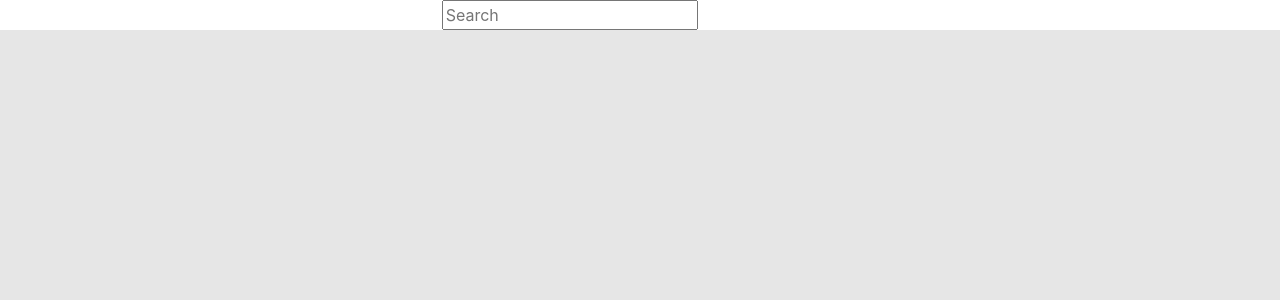
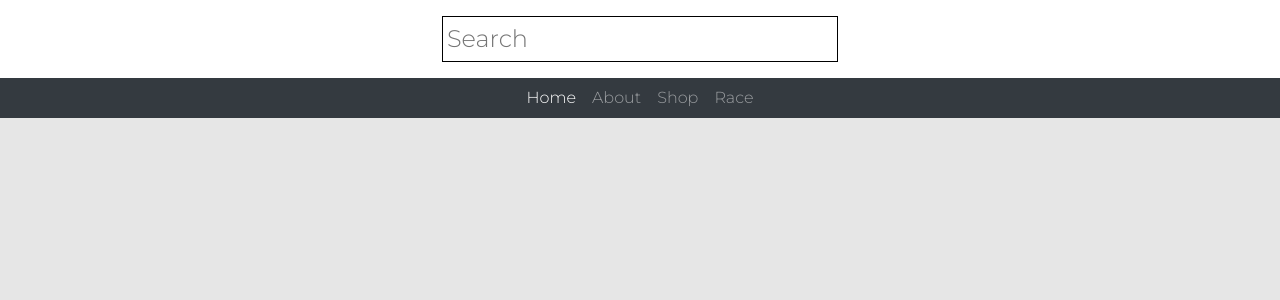
Before and after one commit to nmoore14/dev_projects, a PHP site: page / in a window 1280 px wide. Shown: the top 300 px of the page. Run offline with PHP 8.4, Linux system fonts and the light colour scheme.

Commit message:
Building the homepage

```diff
--- a/hurricane_cycles/web/hurricane_web_v1/ded_css/index.css
+++ b/hurricane_cycles/web/hurricane_web_v1/ded_css/index.css
@@ -1,8 +1,43 @@
+/*
+font-family: 'Montserrat', sans-serif;
+*/
+
 html {
 	background-color: #e6e6e6;
+	font-family: 'Montserrat', sans-serif;
+	font-size: 12pt;
 }
 
 body {
 	margin: 0;
 	padding: 0;
 }
+
+/* Nav Styling */
+#nav-container {
+	padding: 0;
+}
+
+#search-row {
+	padding: 1rem;
+}
+
+#search {
+	width: 100%;
+	border: .05rem solid black;
+	font-size: 1.5rem;
+	padding: .25rem;
+	font-family: 'Montserrat', sans-serif;
+	font-weight: lighter;
+}
+
+nav {
+	padding: 0 !important;
+	font-family: 'Montserrat', sans-serif;
+	font-weight: lighter;
+}
+
+.navbar .navbar-dark .bg-dark {
+	color: white !important;
+	background: black !important;
+}
--- a/hurricane_cycles/web/hurricane_web_v1/index.html
+++ b/hurricane_cycles/web/hurricane_web_v1/index.html
@@ -9,6 +9,7 @@
 		<link rel="stylesheet" href="./ded_css/index.css">
 		<link rel="stylesheet" href="https://stackpath.bootstrapcdn.com/bootstrap/4.3.1/css/bootstrap.min.css"
 			integrity="sha384-ggOyR0iXCbMQv3Xipma34MD+dH/1fQ784/j6cY/iJTQUOhcWr7x9JvoRxT2MZw1T" crossorigin="anonymous">
+		<link href="https://fonts.googleapis.com/css?family=Montserrat:300,400,600&display=swap" rel="stylesheet">
 
 
     <!-- JS Links -->
@@ -22,12 +23,29 @@
 			<div class="row searchRow" id="search-row">
 				<div class="col-12 col-sm-4 brandCol"></div>
 				<div class="col-12 col-sm-4 searchCol">
-					<input type="text" placeholder="Search" name="Search">
+					<input type="text" placeholder="Search" name="Search" id="search">
 				</div>
 				<div class="col-12 col-sm-4 cartCol"></div>
 			</div>
-			<nav>
-
+			<nav class="navbar navbar-expand-sm navbar-dark bg-dark" data-toggle="affix">
+				<div class="mx-auto d-sm-flex d-block flex-sm-nowrap">
+					<div class="collapse navbar-collapse text-center" id="navbarsExample11">
+						<ul class="navbar-nav">
+							<li class="nav-item active">
+								<a class="nav-link" href="#">Home</a>
+							</li>
+							<li class="nav-item">
+								<a class="nav-link" href="#">About</a>
+							</li>
+							<li class="nav-item">
+								<a class="nav-link" href="#">Shop</a>
+							</li>
+							<li class="nav-item">
+								<a class="nav-link" href="#">Race</a>
+							</li>
+						</ul>
+					</div>
+				</div>
 			</nav>
 		</div>
 
```
